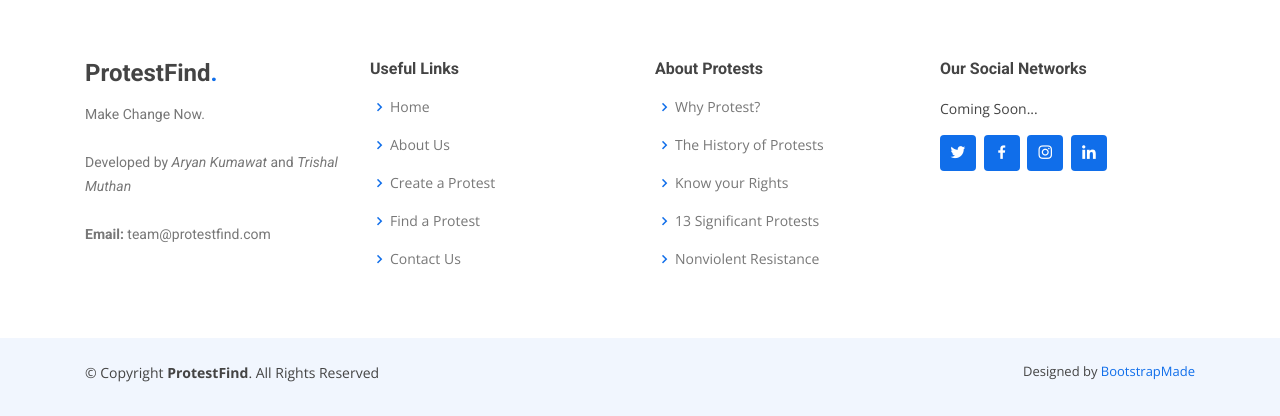
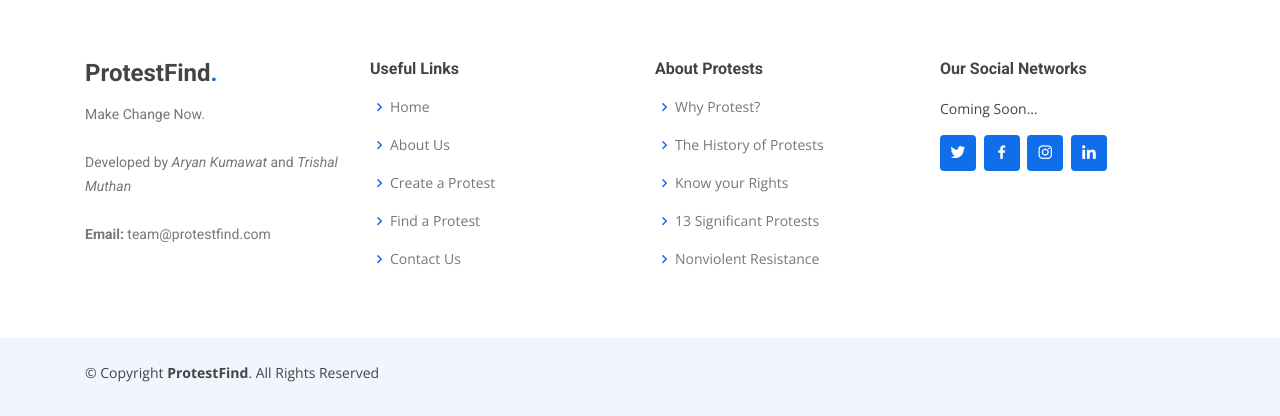
Before and after one commit to aryankix101/rallyconnect, a Flask app: page / in a window 1280 px wide. Shown: the part 4399-4815 px from the top of the page. Run offline with Flask 2, Linux system fonts and the light colour scheme; some libraries are stand-ins or nearby versions.

Commit message:
Updated footer

```diff
--- a/protestfind/templates/layout.html
+++ b/protestfind/templates/layout.html
@@ -163,13 +163,6 @@
       <div class="copyright">
         &copy; Copyright <strong><span>ProtestFind</span></strong>. All Rights Reserved
       </div>
-      <div class="credits">
-        <!-- All the links in the footer should remain intact. -->
-        <!-- You can delete the links only if you purchased the pro version. -->
-        <!-- Licensing information: https://bootstrapmade.com/license/ -->
-        <!-- Purchase the pro version with working PHP/AJAX contact form: https://bootstrapmade.com/bizland-bootstrap-business-template/ -->
-        Designed by <a href="https://bootstrapmade.com/">BootstrapMade</a>
-      </div>
     </div>
   </footer><!-- End Footer -->
 
```
